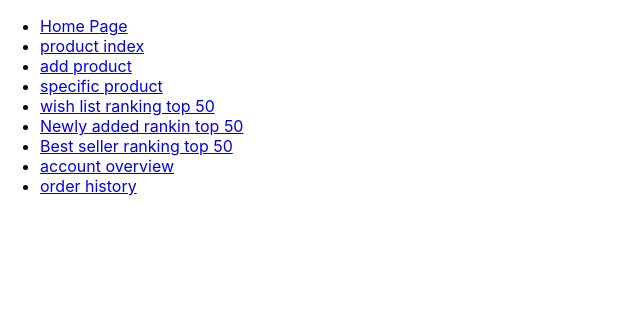
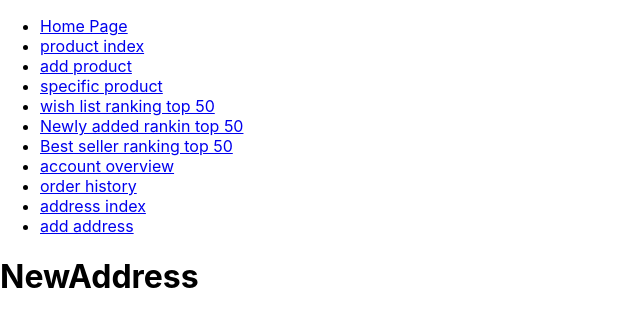
Before and after one commit to XX989tmx/amazon_clone_clientside, a React (Create React App) app: page /account/addresses/new in a window 1280 px wide. Shown: the top 326 px of the page, without its empty margins (0-640 px from the left). Built offline with nearby package versions, Linux system fonts and the light colour scheme.

Commit message:
adds address page

```diff
--- a/src/App.js
+++ b/src/App.js
@@ -16,6 +16,8 @@ import NewlyAddedRankingTop50 from "./products/pages/NewlyAddedRankingTop50";
 import BestSellerRankingTop50 from "./products/pages/BestSellerRankingTop50";
 import Overview from "./accounts/overview/pages/Overview";
 import OrderHistory from "./accounts/order-history/pages/OrderHistory";
+import Addresses from "./accounts/addresses/pages/Addresses";
+import NewAddress from "./accounts/addresses/pages/NewAddress";
 
 function App() {
   let routes;
@@ -93,6 +95,12 @@ function App() {
       <Route path="/account/order-history" exact>
         <OrderHistory />
       </Route>
+      <Route path="/account/addresses" exact>
+        <Addresses />
+      </Route>
+      <Route path="/account/addresses/new" exact>
+        <NewAddress />
+      </Route>
     </Switch>
   );
 
@@ -138,6 +146,12 @@ function App() {
               <li>
                 <Link to={"/account/order-history"}>order history</Link>
               </li>
+              <li>
+                <Link to={"/account/addresses"}>address index</Link>
+              </li>
+              <li>
+                <Link to={"/account/addresses/new"}>add address</Link>
+              </li>
             </ul>
           </nav>
         </div>
--- /dev/null
+++ b/src/accounts/addresses/pages/Addresses.js
@@ -0,0 +1,11 @@
+import React from 'react';
+
+const Addresses = () => {
+    return (
+      <div>
+        <h1>Addresses</h1>
+      </div>
+    );
+}
+
+export default Addresses;
--- /dev/null
+++ b/src/accounts/addresses/pages/NewAddress.js
@@ -0,0 +1,11 @@
+import React from 'react';
+
+const NewAddress = () => {
+    return (
+      <div>
+        <h1>NewAddress</h1>
+      </div>
+    );
+}
+
+export default NewAddress;
```
